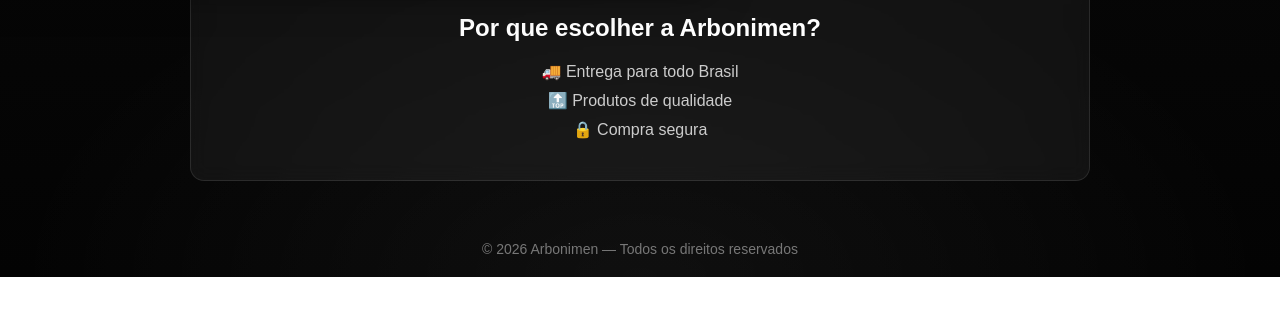
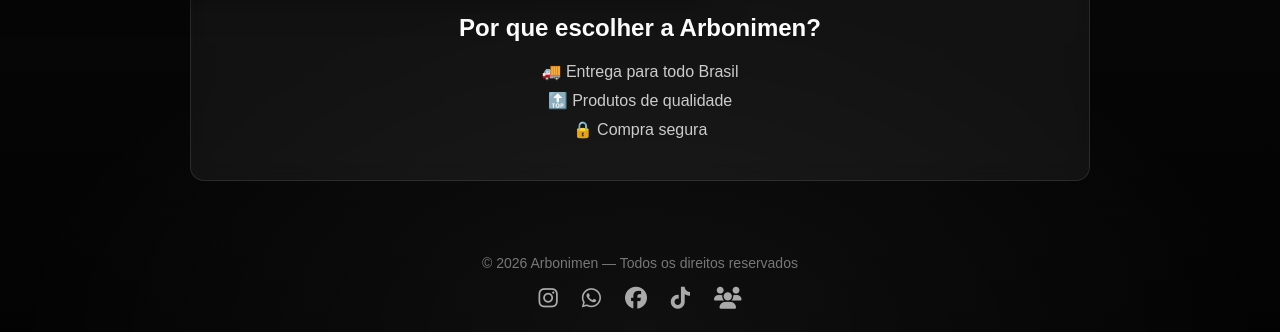
Before and after one commit to chrystian-souza/Arboni-Page, a plain HTML site: page index.html in a window 1280 px wide. Shown: the part 922-1254 px from the top of the page. Before the commit the page ends 1199 px from the top, so only its background shows below. Drawn offline with Linux system fonts and the light colour scheme.

Commit message:
Adicionado redes sociais no footer

```diff
--- a/index.html
+++ b/index.html
@@ -6,6 +6,7 @@
   <meta name="viewport" content="width=device-width, initial-scale=1.0">
   <title>Arbonimen</title>
   <link rel="icon" href="/logo.jpeg">
+  <link rel="stylesheet" href="https://cdnjs.cloudflare.com/ajax/libs/font-awesome/6.5.0/css/all.min.css">
   <link rel="stylesheet" href="/style.css">
   <script src="/script.js"></script>
 </head>
@@ -75,8 +76,16 @@
   </div>
 
   <footer>
-    © 2026 Arbonimen — Todos os direitos reservados
-  </footer>
+  <p>© 2026 Arbonimen — Todos os direitos reservados</p>
+
+  <div class="social">
+    <a href="https://www.instagram.com/arbonimen/" target="_blank"><i class="fab fa-instagram"></i></a>
+    <a href="http://walnk.cc/arboni" target="_blank"><i class="fab fa-whatsapp"></i></a>
+    <a href="https://www.facebook.com/profile.php?id=100069292462896" target="_blank"><i class="fab fa-facebook"></i></a>
+    <a href="https://www.tiktok.com/@arbonimen" target="_blank"><i class="fab fa-tiktok"></i></a>
+    <a href="https://chat.whatsapp.com/KfqBxQwfs3CFbv6sVVLSRP?mode=ems_copy_c" target="_blank"><i class="fas fa-users"></i></a>
+  </div>
+</footer>
 
 </body>
 
--- a/style.css
+++ b/style.css
@@ -215,3 +215,41 @@
     transform: scale(1);
   }
 }
+
+.social {
+  margin-top: 15px;
+}
+
+.social a {
+  color: #aaa;
+  margin: 0 10px;
+  font-size: 22px;
+  transition: 0.3s;
+  display: inline-block;
+}
+
+/* efeito hover */
+.social a:hover {
+  transform: translateY(-5px) scale(1.2);
+}
+
+/* cores específicas */
+.social a:hover .fa-instagram {
+  color: #e1306c;
+}
+
+.social a:hover .fa-whatsapp {
+  color: #25d366;
+}
+
+.social a:hover .fa-facebook {
+  color: #1877f2;
+}
+
+.social a:hover .fa-tiktok {
+  color: #fff;
+}
+
+.social a:hover .fa-users {
+  color: #e6d3a3;
+}
```
